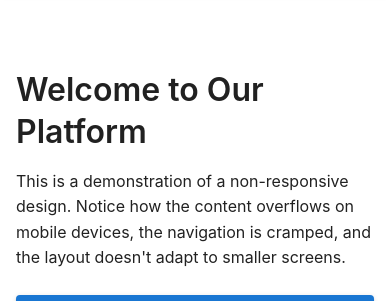
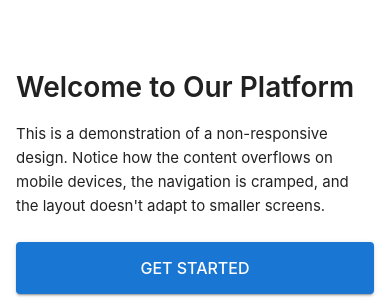
Before and after one commit to mehulmorker/mobile-responsive-design-learning-, a React (Vite) app: page / in a window 390 px wide. Shown: the part 141-442 px from the top of the page. Built offline with nearby package versions, Linux system fonts and the light colour scheme.

Commit message:
Removed fixed fontSize from sx (now uses theme variants) Kept responsive marginBottom for spacing Added fontWeight for emphasis Typography now scales automatically via theme

```diff
--- a/src/App.jsx
+++ b/src/App.jsx
@@ -57,8 +57,8 @@ function App() {
           <Typography
             variant="h2"
             sx={{
-              fontSize: { xs: "32px", sm: "40px", md: "48px" },
-              marginBottom: { xs: "16px", md: "20px" },
+              marginBottom: { xs: "16px", sm: "20px", md: "24px" },
+              fontWeight: 600,
             }}
           >
             Welcome to Our Platform
@@ -66,8 +66,7 @@ function App() {
           <Typography
             variant="body1"
             sx={{
-              fontSize: { xs: "16px", md: "18px" },
-              marginBottom: { xs: "24px", md: "30px" },
+              marginBottom: { xs: "24px", sm: "28px", md: "30px" },
               maxWidth: { xs: "100%", md: "700px" },
               mx: { xs: 0, md: "auto" },
             }}
```
